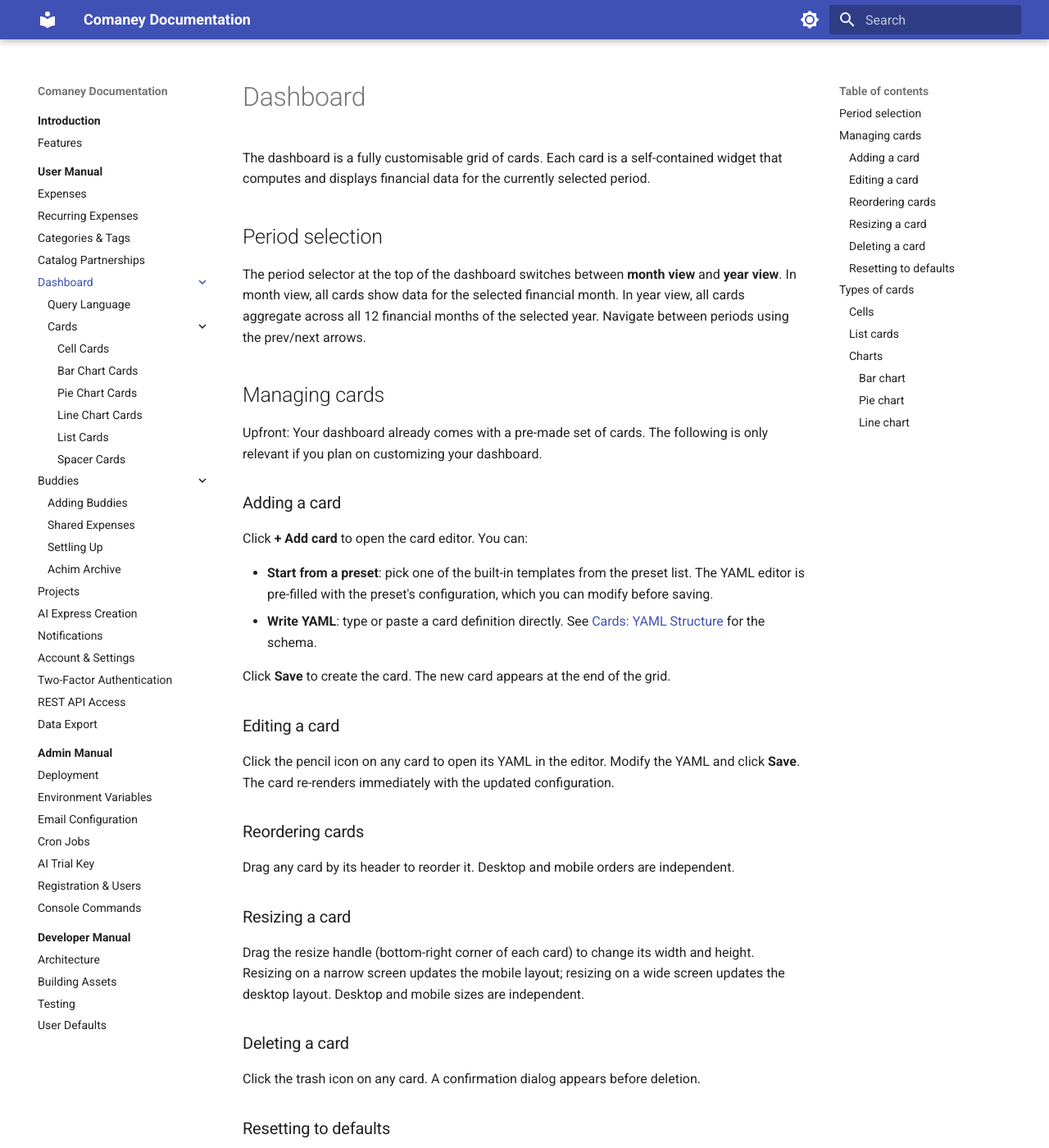
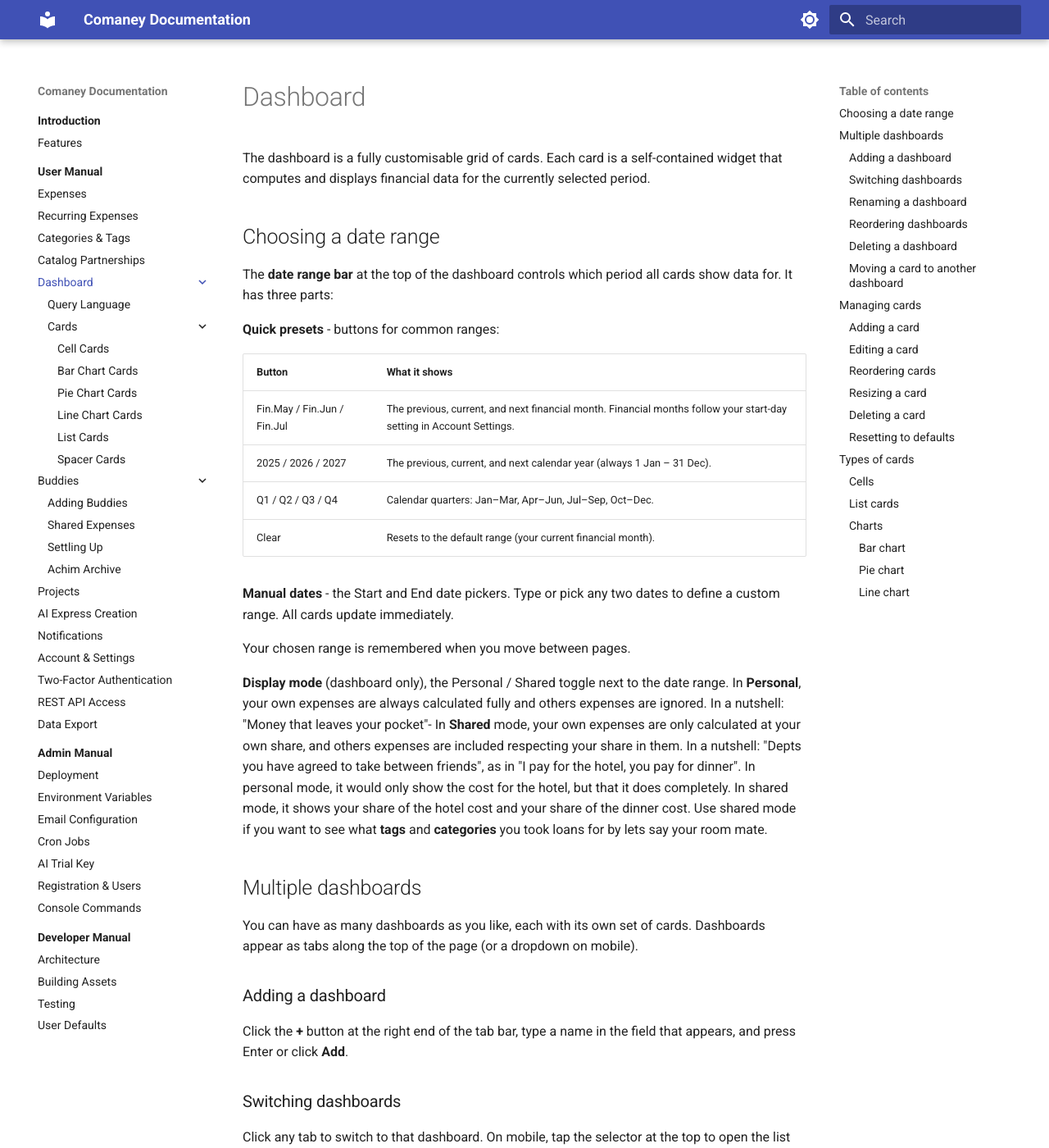
Before and after one commit to Leonetienne/Comaney, an MkDocs documentation site: the page built from docs/src/docs/user-manual/dashboard/index.md, in a window 1280 px wide and 1400 px high. Shown: the whole window at 82% size. Built offline with MkDocs 1.6.1 and Material for MkDocs 9.7.7, drawn with Linux system fonts in a browser that asks for light colours; some of the changed text lies outside the part shown.

Commit message:
docs: multiple dashboards and custom date ranges

```diff
--- a/docs/src/docs/user-manual/dashboard/index.md
+++ b/docs/src/docs/user-manual/dashboard/index.md
@@ -2,9 +2,57 @@
 
 The dashboard is a fully customisable grid of cards. Each card is a self-contained widget that computes and displays financial data for the currently selected period.
 
-## Period selection
+## Choosing a date range
 
-The period selector at the top of the dashboard switches between **month view** and **year view**. In month view, all cards show data for the selected financial month. In year view, all cards aggregate across all 12 financial months of the selected year. Navigate between periods using the prev/next arrows.
+The **date range bar** at the top of the dashboard controls which period all cards show data for. It has three parts:
+
+**Quick presets** - buttons for common ranges:
+
+| Button | What it shows |
+|---|---|
+| Fin.May / Fin.Jun / Fin.Jul | The previous, current, and next financial month. Financial months follow your start-day setting in Account Settings. |
+| 2025 / 2026 / 2027 | The previous, current, and next calendar year (always 1 Jan – 31 Dec). |
+| Q1 / Q2 / Q3 / Q4 | Calendar quarters: Jan–Mar, Apr–Jun, Jul–Sep, Oct–Dec. |
+| Clear | Resets to the default range (your current financial month). |
+
+**Manual dates** - the Start and End date pickers. Type or pick any two dates to define a custom range. All cards update immediately.
+
+Your chosen range is remembered when you move between pages.
+
+**Display mode** (dashboard only), the Personal / Shared toggle next to the date range.
+In **Personal**, your own expenses are always calculated fully and others expenses are ignored. In a nutshell: "Money that leaves your pocket"-
+In **Shared** mode, your own expenses are only calculated at your own share, and others expenses are included
+respecting your share in them. In a nutshell: "Depts you have agreed to take between friends", as in "I pay for the hotel, you pay for dinner".
+In personal mode, it would only show the cost for the hotel, but that it does completely. In shared mode, it shows your share of the hotel cost and your share of the dinner cost.
+Use shared mode if you want to see what **tags** and **categories** you took loans for by lets say your room mate.
+
+## Multiple dashboards
+
+You can have as many dashboards as you like, each with its own set of cards. Dashboards appear as tabs along the top of the page (or a dropdown on mobile).
+
+### Adding a dashboard
+
+Click the **+** button at the right end of the tab bar, type a name in the field that appears, and press Enter or click **Add**.
+
+### Switching dashboards
+
+Click any tab to switch to that dashboard. On mobile, tap the selector at the top to open the list and choose a dashboard.
+
+### Renaming a dashboard
+
+Double-click a tab to edit its name inline. Press Enter or click away to save.
+
+### Reordering dashboards
+
+Drag a tab left or right to change its position.
+
+### Deleting a dashboard
+
+Click the **x** that appears on the active tab. The last remaining dashboard cannot be deleted.
+
+### Moving a card to another dashboard
+
+Open the card editor (pencil icon) and use the **Move to dashboard** dropdown to place the card on a different dashboard.
 
 ## Managing cards
 
```
Also changed, not shown: docs/src/docs/user-manual/api-access.md (+6 -2 lines), docs/src/docs/user-manual/buddies/shared-expenses.md (+2 -2 lines), docs/src/docs/user-manual/expenses.md (+18 -1 lines), docs/src/docs/user-manual/projects.md (+1 -1 lines).
